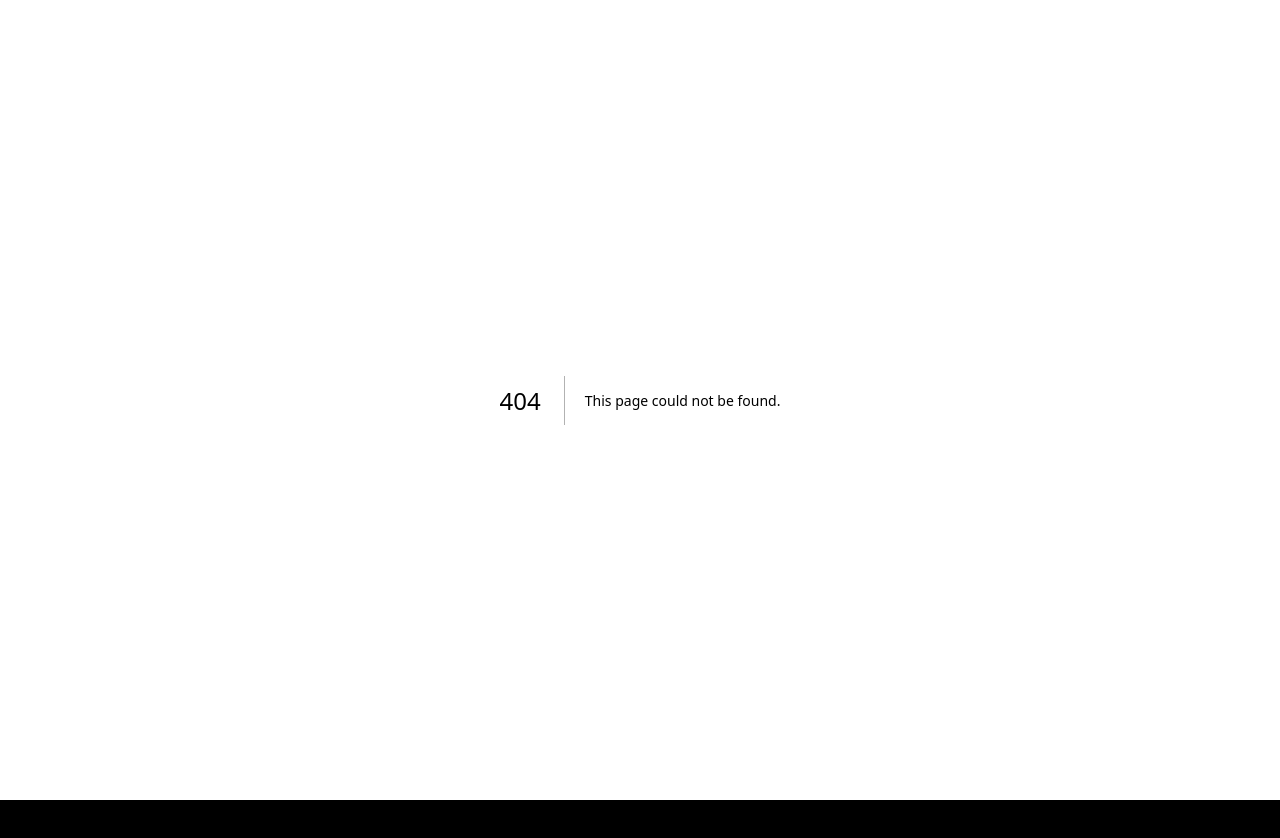
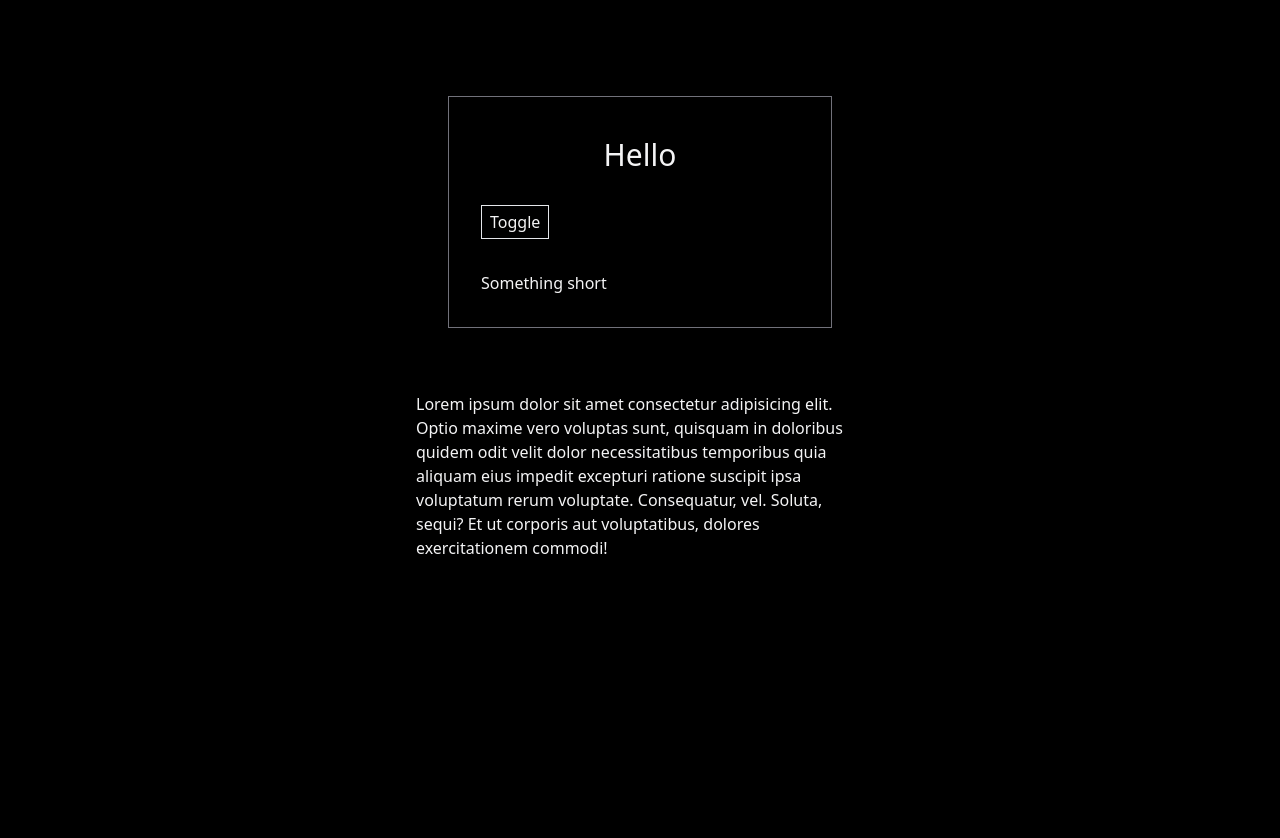
Before and after one commit to PhilaniNcube/buildui, a Next.js app: page /resize in a window 1280 px wide. Before the commit this address had no page. Shown: the top 838 px of the page. Before the commit the page ends 800 px from the top, so only its background shows below. Built offline with nearby package versions, Linux system fonts and the light colour scheme.

Commit message:
resizable panel

```diff
--- /dev/null
+++ b/components/Resize.tsx
@@ -0,0 +1,89 @@
+import { ReactNode, useState } from "react";
+import {MotionConfig, motion, AnimatePresence} from "framer-motion"
+import useMeasure from "react-use-measure";
+
+const Resize = () => {
+
+  const [expanded, setExpanded] = useState<boolean>(false)
+
+
+
+  return (
+    <MotionConfig transition={{duration: 0.7}}>
+      <div className="flex min-h-screen flex-col p-10 text-zinc-100">
+        <div className="mx-auto mt-8 h-full w-full max-w-sm border border-zinc-500">
+          <h1 className="mb-8 text-center text-3xl font-thin mt-10">Hello</h1>
+          <div className="mt-8 flex justify-between px-8">
+            <button
+              className="border px-2 py-1"
+              onClick={() => setExpanded(!expanded)}
+            >
+              Toggle
+            </button>
+          </div>
+
+
+            <ResizablePanel>
+              {expanded ? (
+                <p>
+                  Lorem, ipsum dolor sit amet consectetur adipisicing elit.
+                  Assumenda soluta rerum veniam perferendis quaerat, corporis
+                  quas ut provident architecto et, labore consequuntur repellat
+                  autem cum?
+                </p>
+              ) : (
+                <p>Something short</p>
+              )}
+            </ResizablePanel>
+
+        </div>
+
+        <div className="mx-auto mt-16 max-w-md">
+          <p>
+            Lorem ipsum dolor sit amet consectetur adipisicing elit. Optio
+            maxime vero voluptas sunt, quisquam in doloribus quidem odit velit
+            dolor necessitatibus temporibus quia aliquam eius impedit excepturi
+            ratione suscipit ipsa voluptatum rerum voluptate. Consequatur, vel.
+            Soluta, sequi? Et ut corporis aut voluptatibus, dolores
+            exercitationem commodi!
+          </p>
+        </div>
+      </div>
+    </MotionConfig>
+  );
+};
+export default Resize;
+
+
+function ResizablePanel({children}:{children: ReactNode}) {
+  let [ref, {height}] = useMeasure()
+
+   return (
+     <motion.div animate={{ height }} className="overflow-hidden">
+       <AnimatePresence mode="wait">
+         <motion.div
+           key={JSON.stringify(children, ignoreCircularReferences())}
+           exit={{ opacity: 0 }}
+           initial={{ opacity: 0 }}
+           animate={{ opacity: 1 }}
+         >
+           <div ref={ref} className="px-8 mt-8 pb-16">
+             {children}
+           </div>
+         </motion.div>
+       </AnimatePresence>
+     </motion.div>
+   );
+}
+
+const ignoreCircularReferences = () => {
+  const seen = new WeakSet();
+  return (key:any, value:any) => {
+    if(key.startsWith("_")) return
+    if(typeof value === "object" && value !== null) {
+      if(seen.has(value)) return;
+      seen.add(value)
+    }
+    return value
+  }
+}
--- /dev/null
+++ b/pages/resize.tsx
@@ -0,0 +1,11 @@
+import React from 'react';
+import Resize from '../components/Resize'
+
+const resize = () => {
+  return <div className="bg-black h-screen">
+    <div className="max-w-7xl mx-auto py-6">
+      <Resize />
+    </div>
+  </div>;
+};
+export default resize;
```
